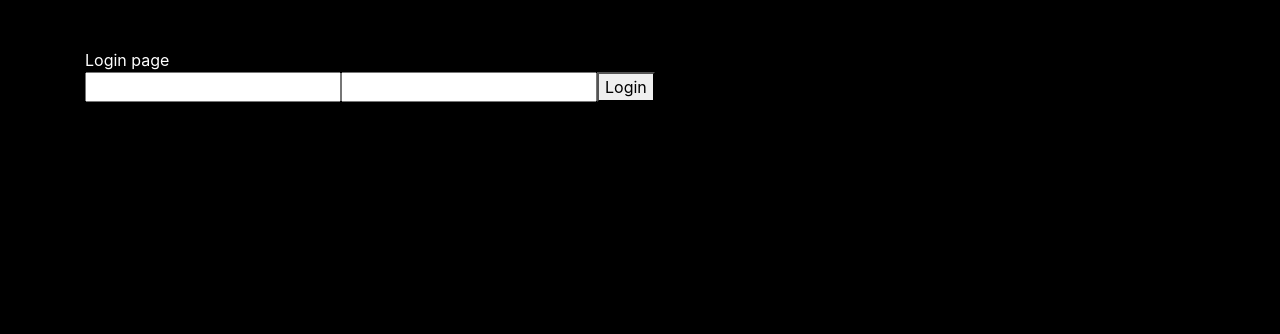
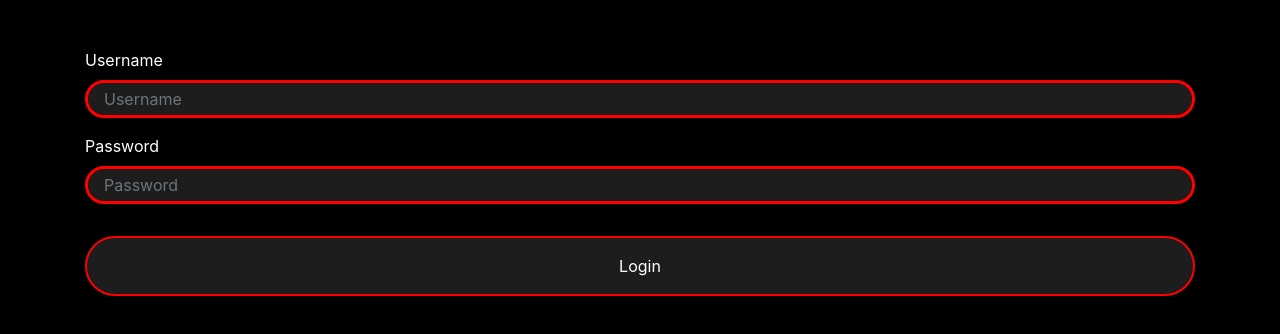
Before and after one commit to RuslanKovshar/MovieNotes, a React (Create React App) app in the folder src/main/resources/webapp/front/: page /login in a window 1280 px wide. Shown: the top 334 px of the page. Built offline with nearby package versions, Linux system fonts and the light colour scheme; the HTML template or start-up script is replaced by a standard one.

Commit message:
add link to login page after creating profile in Registration.js, change view of login page in Login.js

```diff
--- a/src/main/resources/webapp/front/src/Login.js
+++ b/src/main/resources/webapp/front/src/Login.js
@@ -1,6 +1,8 @@
 import React from "react";
 import Api from "./Api";
 import {Redirect} from "react-router";
+import Form from "react-bootstrap/Form";
+import {Button} from "react-bootstrap";
 
 class Login extends React.Component {
 
@@ -48,18 +50,36 @@ class Login extends React.Component {
                         ? <Redirect to='/'/>
 
                         :
-                        <div className='container mt-5'>Login page
-                            <form onSubmit={this.loginSubmitHandler}>
-                                <input type="text"
-                                       name='username'
-                                       onChange={this.changeHandler}
-                                       value={this.state.username}/>
-                                <input type="password"
-                                       name='password'
-                                       onChange={this.changeHandler}
-                                       value={this.state.password}/>
-                                <button type='submit'>Login</button>
-                            </form>
+                        <div className='container mt-5'>
+                            <Form onSubmit={this.loginSubmitHandler}>
+                                <Form.Group controlId={"formBasicUsername"}>
+                                    <Form.Label>Username</Form.Label>
+                                    <Form.Control type='text'
+                                                  className='note-input'
+                                                  placeholder='Username'
+                                                  name='username'
+                                                  onChange={this.changeHandler}/>
+                                    <Form.Control.Feedback type='invalid'>Must contain only digits, letters and . - _
+                                        from 3 to 25
+                                        symbols </Form.Control.Feedback>
+                                </Form.Group>
+                                <Form.Group controlId={"formBasicPassword"}>
+                                    <Form.Label>Password</Form.Label>
+                                    <Form.Control type='password'
+                                                  className='note-input'
+                                                  placeholder='Password'
+                                                  name='password'
+                                                  onChange={this.changeHandler}/>
+                                    <Form.Control.Feedback type='invalid'>Must contain only digits, letters and . - _
+                                        from 3 to 25
+                                        symbols </Form.Control.Feedback>
+                                </Form.Group>
+                                <button id='submit-btn'
+                                        className='note-add-btn'
+                                        type='submit'>
+                                    Login
+                                </button>
+                            </Form>
                         </div>
                 }
             </div>
--- a/src/main/resources/webapp/front/src/Registration.js
+++ b/src/main/resources/webapp/front/src/Registration.js
@@ -81,7 +81,7 @@ class Registration extends React.Component {
         return (
             <div className='container mt-5'>
                 {
-                    this.state.success ? <Alert className='mt-5' variant='success'>New user created</Alert> :
+                    this.state.success ? <Alert className='mt-5' variant='success'>New user created! Go to <a href={"/login"}>login page</a></Alert> :
                         <div/>
                 }
                 {
```
